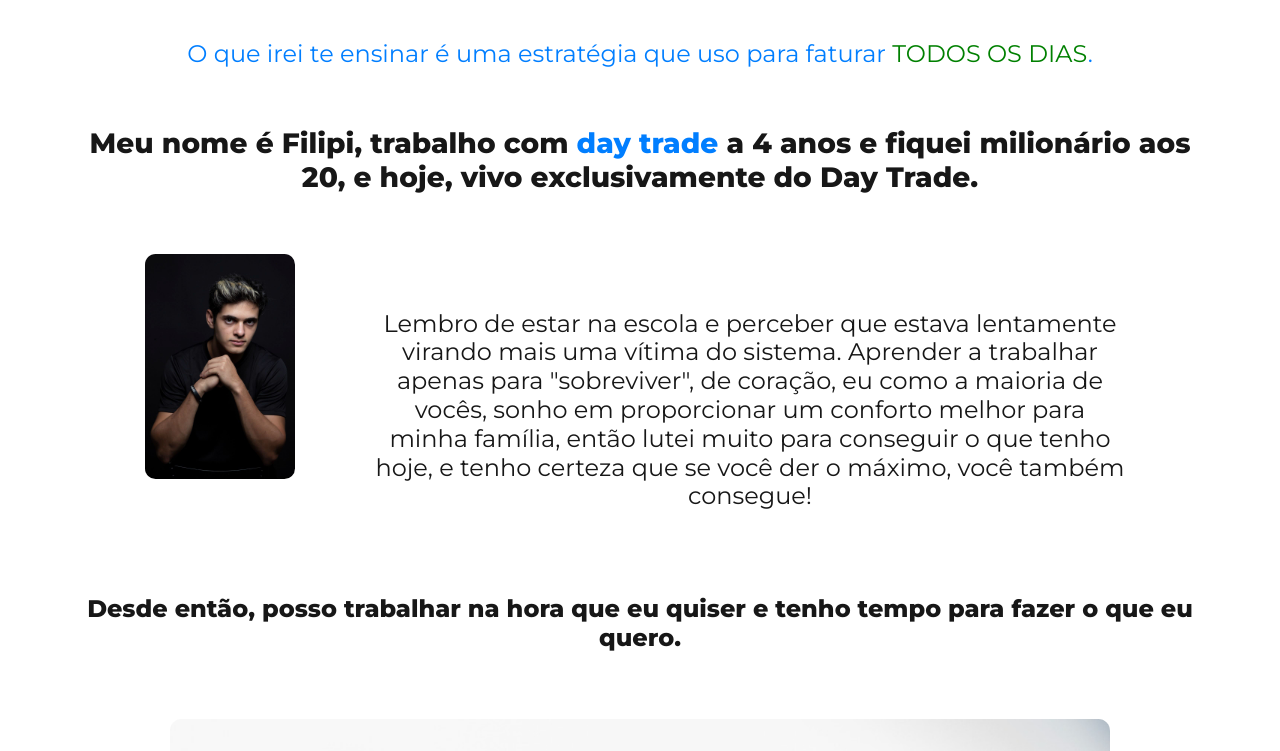
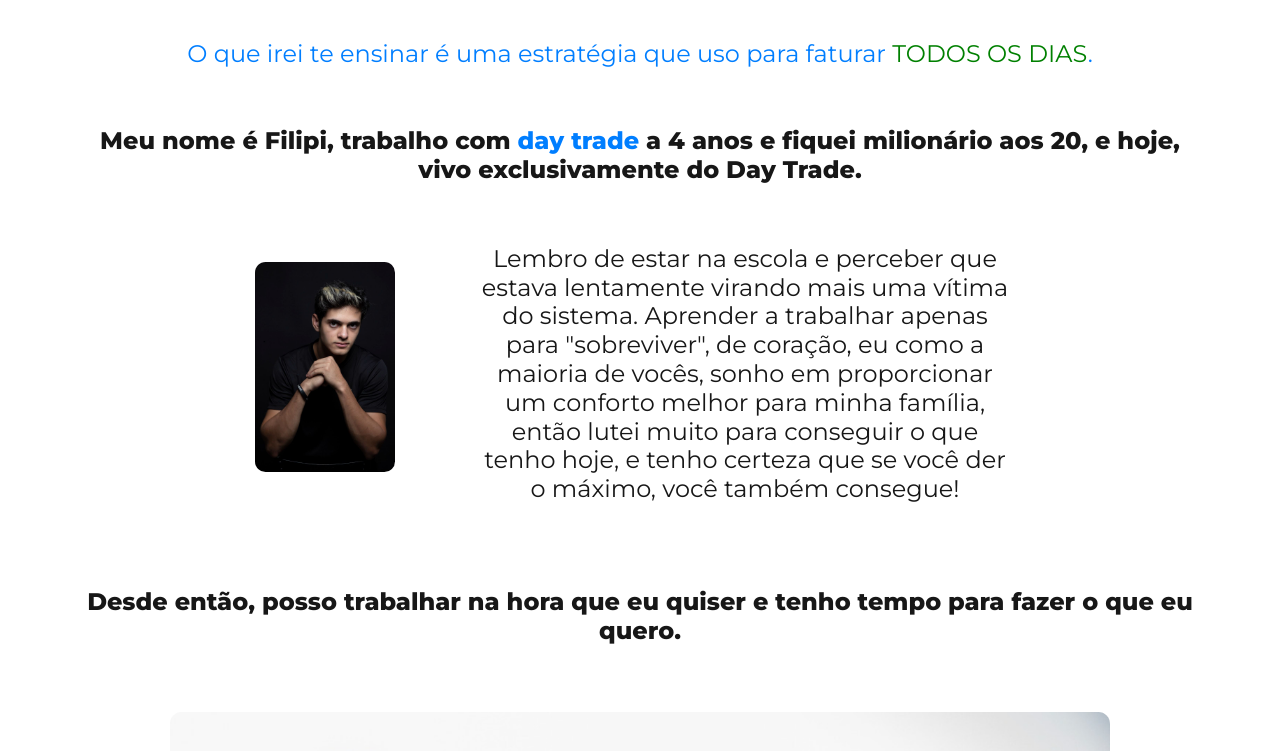
Before and after one commit to victor-kross/metodofairplay, a Vue app: page / in a window 1280 px wide. Shown: the part 2433-3184 px from the top of the page. Built offline with nearby package versions, Linux system fonts and the light colour scheme.

Commit message:
update v1.6

```diff
--- a/src/components/HelloWorld.vue
+++ b/src/components/HelloWorld.vue
@@ -63,12 +63,12 @@
         <li><h4 style="color: #007eff; font-family: 'Montserrat'; width: 100%; max-width: 1200px; padding: 15px;">O que irei te ensinar é uma estratégia que uso para faturar <span style="color: green">TODOS OS DIAS</span>.</h4></li>
       </ul>
       <ul>
-        <h3 style="color: #171717; font-family: 'Montserrat'; font-style: normal; font-weight: 800;  font-display: swap; width: 100%; max-width: 1200px; margin: 0 auto; padding: 35px;">Meu nome é Filipi, trabalho com <span style="color: #007eff">day trade</span> a 4 anos e fiquei milionário aos 20, e hoje, vivo exclusivamente do Day Trade.</h3>
+        <h4 style="color: #171717; font-family: 'Montserrat'; font-style: normal; font-weight: 800;  font-display: swap; width: 100%; max-width: 1200px; margin: 0 auto; padding: 35px;">Meu nome é Filipi, trabalho com <span style="color: #007eff">day trade</span> a 4 anos e fiquei milionário aos 20, e hoje, vivo exclusivamente do Day Trade.</h4>
       </ul>
-      <li><div class="img-filipi"><img src="../assets/filipi1.jpeg" class="img-filipi" width="100%" style="border-radius: 50px; max-width: 200px; padding: 25px; border-color: aqua; border-radius: 4ch;"></div></li>
+      <li><div class="img-filipi"><img src="../assets/filipi1.jpeg" class="img-filipi" width="100%" style="border-radius: 50px; max-width: 190px; padding: 25px; border-color: aqua; border-radius: 4ch;"></div></li>
       <li>
         <ul>
-            <li class="texto-filipi"><h4 style="color: #171717; font-family: 'Montserrat'; width: 100%; max-width: 800px; padding: 25px;">Lembro de estar na escola e perceber que estava lentamente virando mais uma vítima do sistema. Aprender a trabalhar apenas para "sobreviver", de coração, eu como a maioria de vocês, sonho em proporcionar um conforto melhor para minha família, então lutei muito para conseguir o que tenho hoje, e tenho certeza que se você der o máximo, você também consegue!</h4></li>
+            <li class="texto-filipi"><h4 style="color: #171717; font-family: 'Montserrat'; width: 100%; max-width: 590px; padding: 25px;">Lembro de estar na escola e perceber que estava lentamente virando mais uma vítima do sistema. Aprender a trabalhar apenas para "sobreviver", de coração, eu como a maioria de vocês, sonho em proporcionar um conforto melhor para minha família, então lutei muito para conseguir o que tenho hoje, e tenho certeza que se você der o máximo, você também consegue!</h4></li>
         </ul>
       </li>
     </ul>
@@ -192,8 +192,8 @@
         </ul>
         <ul>
           <li style="padding: 25px;">
-          <h3 style="color: #171717; font-family: 'Montserrat'; font-style: normal; font-weight: 800;  font-display: swap; width: 100%; max-width: 1200px; margin: 0 auto;">A pior reação é a NÃO AÇÃO.</h3>
-          <h3 style="color: #007eff; font-family: 'Montserrat'; font-style: normal; font-weight: 800;  font-display: swap; width: 100%; max-width: 1200px; margin: 0 auto;">Não deixe para amanhã o que lhe aguarda ainda hoje</h3>
+          <h4 style="color: #171717; font-family: 'Montserrat'; font-style: normal; font-weight: 800;  font-display: swap; width: 100%; max-width: 1200px; margin: 0 auto;">A pior reação é a NÃO AÇÃO.</h4>
+          <h4 style="color: #007eff; font-family: 'Montserrat'; font-style: normal; font-weight: 800;  font-display: swap; width: 100%; max-width: 1200px; margin: 0 auto;">Não deixe para amanhã o que lhe aguarda ainda hoje</h4>
           </li>
           <ul><li></li></ul>
           <h4 style="color: #171717; font-family: 'Montserrat'; width: 100%; max-width: 850px; margin: 0 auto;">Ficar preso em sua situação atual, você SABE que odeia!</h4>
@@ -202,7 +202,6 @@
           <li></li>
           <h4 style="color: #171717; font-family: 'Montserrat'; width: 100%; max-width: 850px; margin: 0 auto;">Você vai acordar todos os dias entristecido e esperar o tempo passar?</h4>
         </ul>
-        <h1 style="color: #171717; font-family: 'Montserrat'; width: 100%; max-width: 850px; font-size: 30px; margin: 0 auto;">NÃO!</h1>
         <ul>
           <h3 style="color: #171717; font-family: 'Montserrat'; font-style: normal; font-weight: 800;  font-display: swap; width: 100%; max-width: 1200px; margin: 0 auto; padding: 50px;">Você está finalmente pronto para <span style="color: #007eff">investir</span> em seu próprio <span style="color: #007eff">futuro?</span></h3>
         </ul>
```
